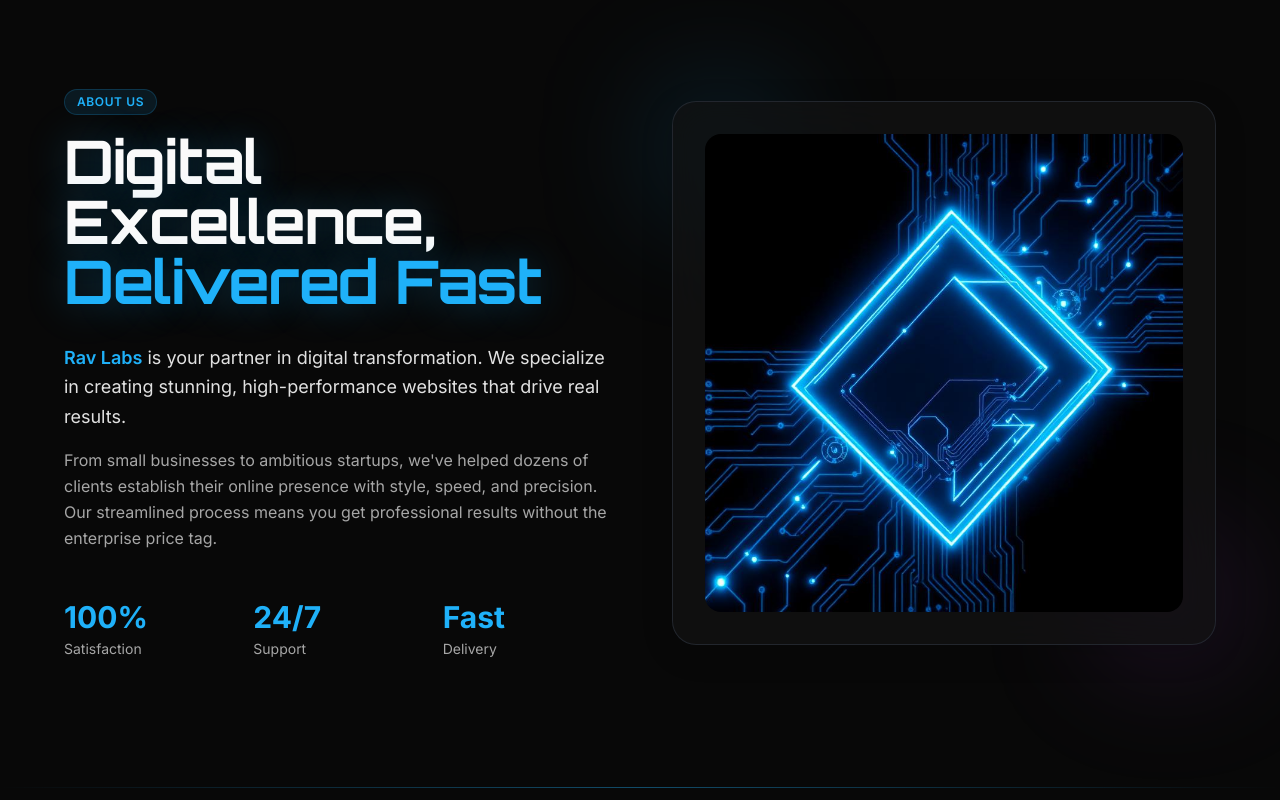
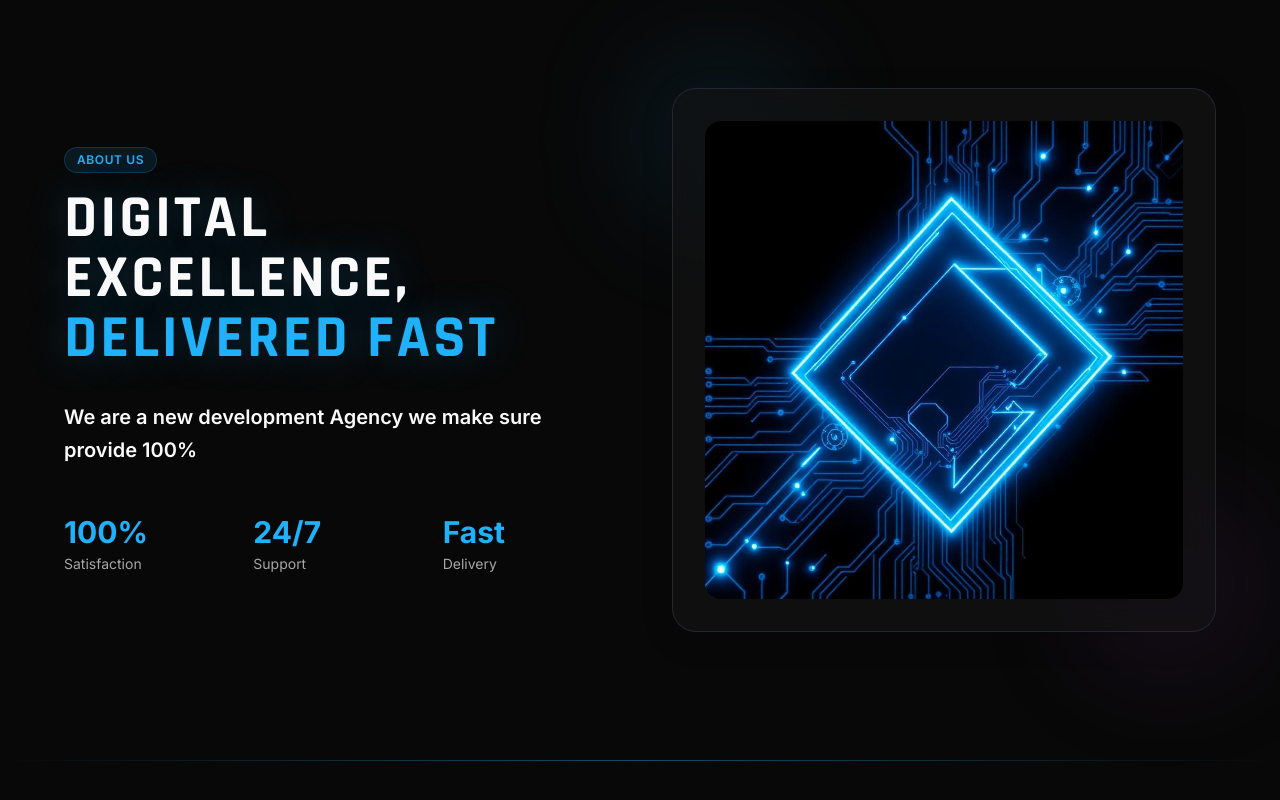
Before and after one commit to After777/synthwave-core-hub, a React (Vite) app: page / in a window 1280 px wide. Shown: the part 840-1640 px from the top of the page. Built offline with nearby package versions, Linux system fonts and the light colour scheme; the HTML template or start-up script is replaced by a standard one.

Commit message:
Update About Us text and font

```diff
--- a/index.html
+++ b/index.html
@@ -32,7 +32,7 @@
     <!-- Fonts -->
     <link rel="preconnect" href="https://fonts.googleapis.com">
     <link rel="preconnect" href="https://fonts.gstatic.com" crossorigin>
-    <link href="https://fonts.googleapis.com/css2?family=Orbitron:wght@400;700;900&family=Inter:wght@300;400;500;600;700&display=swap" rel="stylesheet">
+    <link href="https://fonts.googleapis.com/css2?family=Rajdhani:wght@300;400;500;600;700&family=Inter:wght@300;400;500;600;700&display=swap" rel="stylesheet">
   </head>
 
   <body>
--- a/src/components/About.tsx
+++ b/src/components/About.tsx
@@ -23,15 +23,8 @@ const About = () => {
             </div>
 
             <div className="space-y-4">
-              <p className="text-lg text-foreground/90 leading-relaxed">
-                <span className="font-semibold text-primary">Rav Labs</span> is your partner in digital transformation.
-                We specialize in creating stunning, high-performance websites that drive real results.
-              </p>
-
-              <p className="text-base text-muted-foreground leading-relaxed">
-                From small businesses to ambitious startups, we've helped dozens of clients establish
-                their online presence with style, speed, and precision. Our streamlined process means
-                you get professional results without the enterprise price tag.
+              <p className="text-xl text-foreground font-semibold leading-relaxed">
+                We are a new development Agency we make sure provide 100%
               </p>
             </div>
 
--- a/src/components/Footer.tsx
+++ b/src/components/Footer.tsx
@@ -56,7 +56,7 @@ const Footer = () => {
         {/* Copyright */}
         <div className="mt-12 pt-8 border-t border-border/30 text-center">
           <p className="text-sm text-muted-foreground">
-            © {new Date().getFullYear()} <span className="font-semibold text-foreground">Rav Labs</span>. All rights reserved. Crafted with excellence.
+            © {new Date().getFullYear()} <span className="font-semibold text-foreground">Rav Labs</span>. All rights reserved.
           </p>
         </div>
       </div>
--- a/src/index.css
+++ b/src/index.css
@@ -112,10 +112,11 @@ All colors MUST be HSL.
   }
 
   h1, h2, h3, h4, h5, h6 {
-    font-family: 'Orbitron', system-ui, sans-serif;
+    font-family: 'Rajdhani', system-ui, sans-serif;
     font-weight: 700;
-    letter-spacing: -0.02em;
+    letter-spacing: 0.05em;
     line-height: 1.2;
+    text-transform: uppercase;
   }
 
   /* Professional Effects */
```
